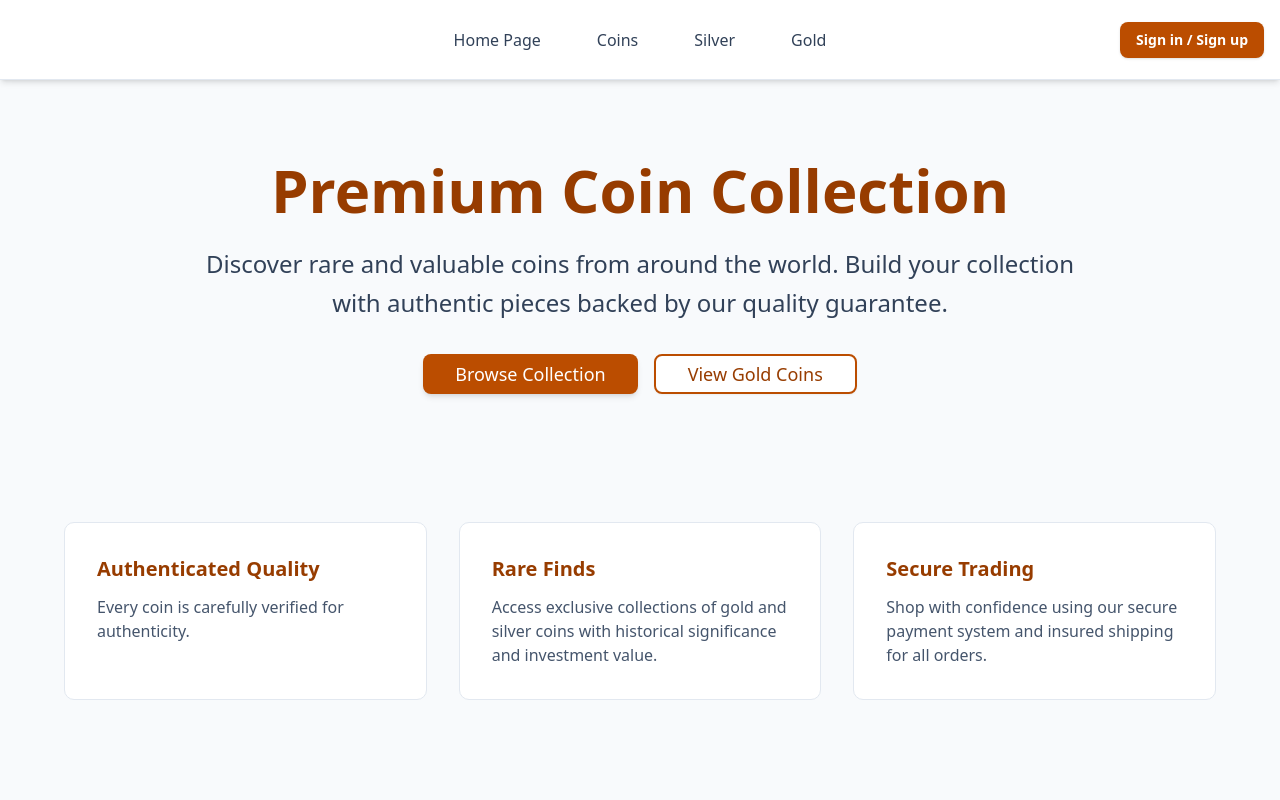
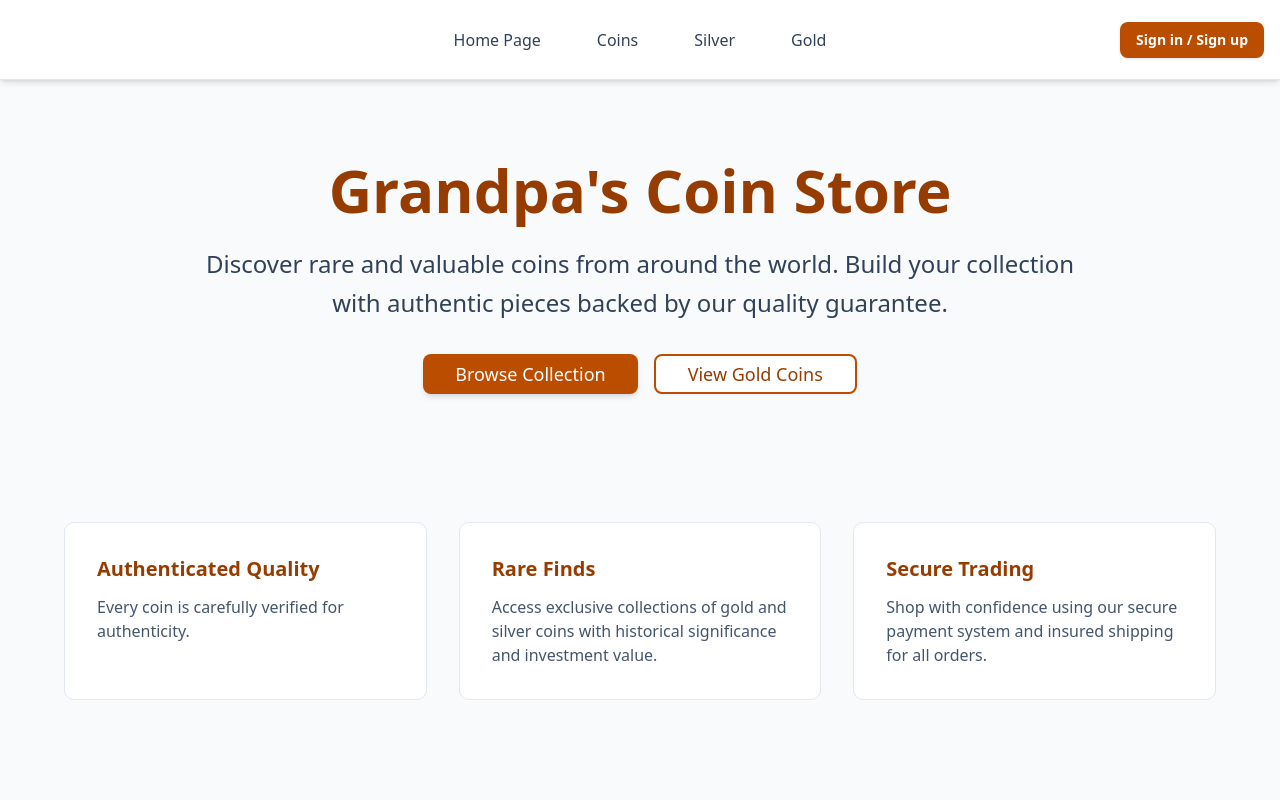
Before and after one commit to Jinxy2004/coin-store, a Next.js app: page / in a window 1280 px wide. Shown: the top 800 px of the page. Built offline with nearby package versions, Linux system fonts and the light colour scheme; no server answers.

Commit message:
Changed login routing.

```diff
--- a/app/login/page.tsx
+++ b/app/login/page.tsx
@@ -4,7 +4,7 @@ import { Button } from "@/components/ui/button";
 export default function LoginPage() {
   return (
     <main className="h-dvh flex flex-col items-center gap-6 text-4xl p-4">
-      <h1>Computer Shop</h1>
+      <h1>Grandpa's Coin Store</h1>
       <Button asChild>
         <LoginLink>Sign In</LoginLink>
       </Button>
--- a/app/page.tsx
+++ b/app/page.tsx
@@ -7,7 +7,7 @@ export default async function Home() {
       <section className="container mx-auto px-4 pt-20 pb-16">
         <div className="max-w-4xl mx-auto text-center">
           <h1 className="text-5xl md:text-6xl font-bold text-amber-800 mb-6">
-            Premium Coin Collection
+            Grandpa's Coin Store
           </h1>
           <p className="text-xl md:text-2xl text-slate-700 mb-8 leading-relaxed">
             Discover rare and valuable coins from around the world. Build your
--- a/app/ui/landingPage/NavBar.tsx
+++ b/app/ui/landingPage/NavBar.tsx
@@ -1,5 +1,5 @@
 import Link from "next/link";
-import { LogoutLink } from "@kinde-oss/kinde-auth-nextjs/components";
+import { LogoutLink, LoginLink } from "@kinde-oss/kinde-auth-nextjs/components";
 import { Button } from "@/components/ui/button";
 import { getKindeServerSession } from "@kinde-oss/kinde-auth-nextjs/server";
 import NavButton from "@/components/ui/NavButton";
@@ -40,9 +40,7 @@ const Navbar = async () => {
                 asChild
                 className="justify-self-end bg-amber-700 hover:bg-amber-800 text-white font-semibold shadow-sm hover:shadow-md transition-all"
               >
-                <Link href="/login">
-                  <p>Sign in / Sign up</p>
-                </Link>
+                <LoginLink>Sign in / Sign up</LoginLink>
               </Button>
             )}
           </div>
```
